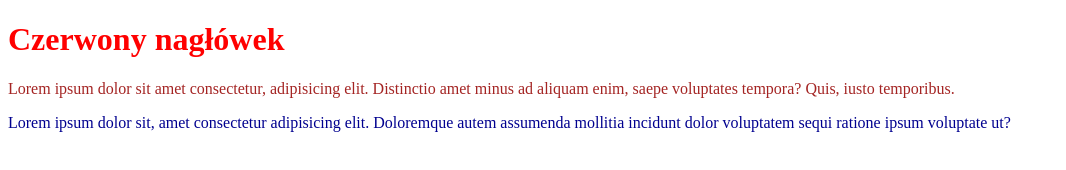
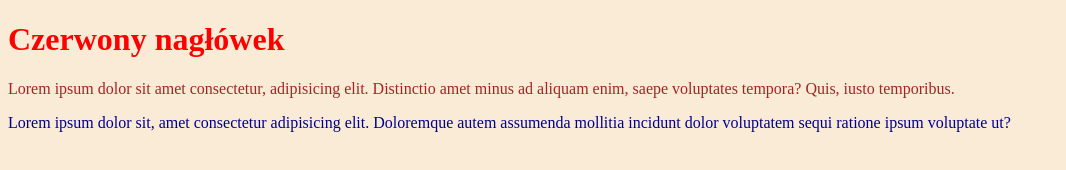
Before and after one commit to Varaska/18-css-kolory, a plain HTML site: page index.html in a window 1280 px wide. Shown: the whole page, without its empty margins (0-1066 px from the left). Drawn offline with Linux system fonts and the light colour scheme.

Commit message:
Końcowa zmiana2

```diff
--- a/css/style.css
+++ b/css/style.css
@@ -3,7 +3,7 @@ h1 {
 }
 
 body {
-    color: #faebd6
+    background-color: #faebd6
 }
 
 p:first-of-type {
```
